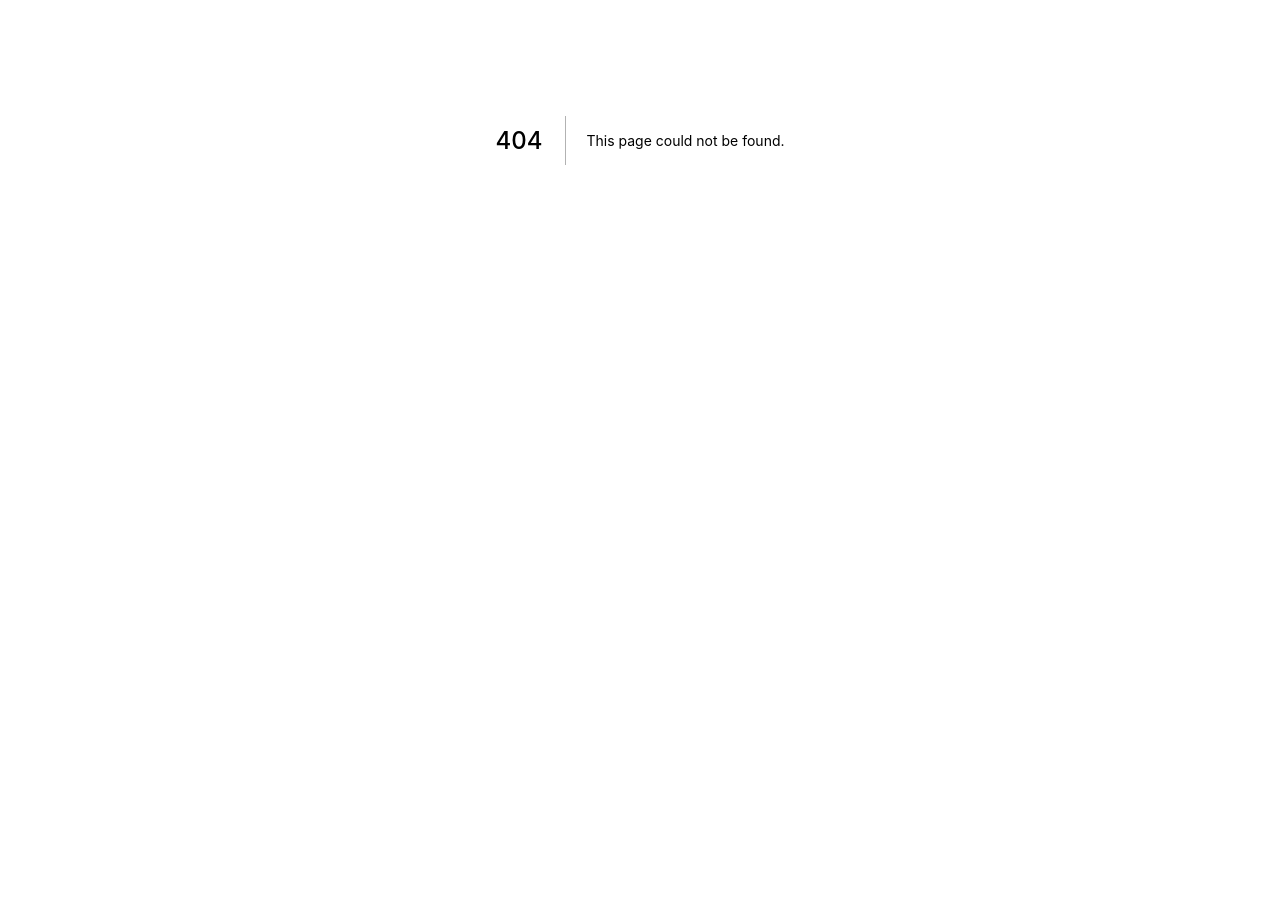
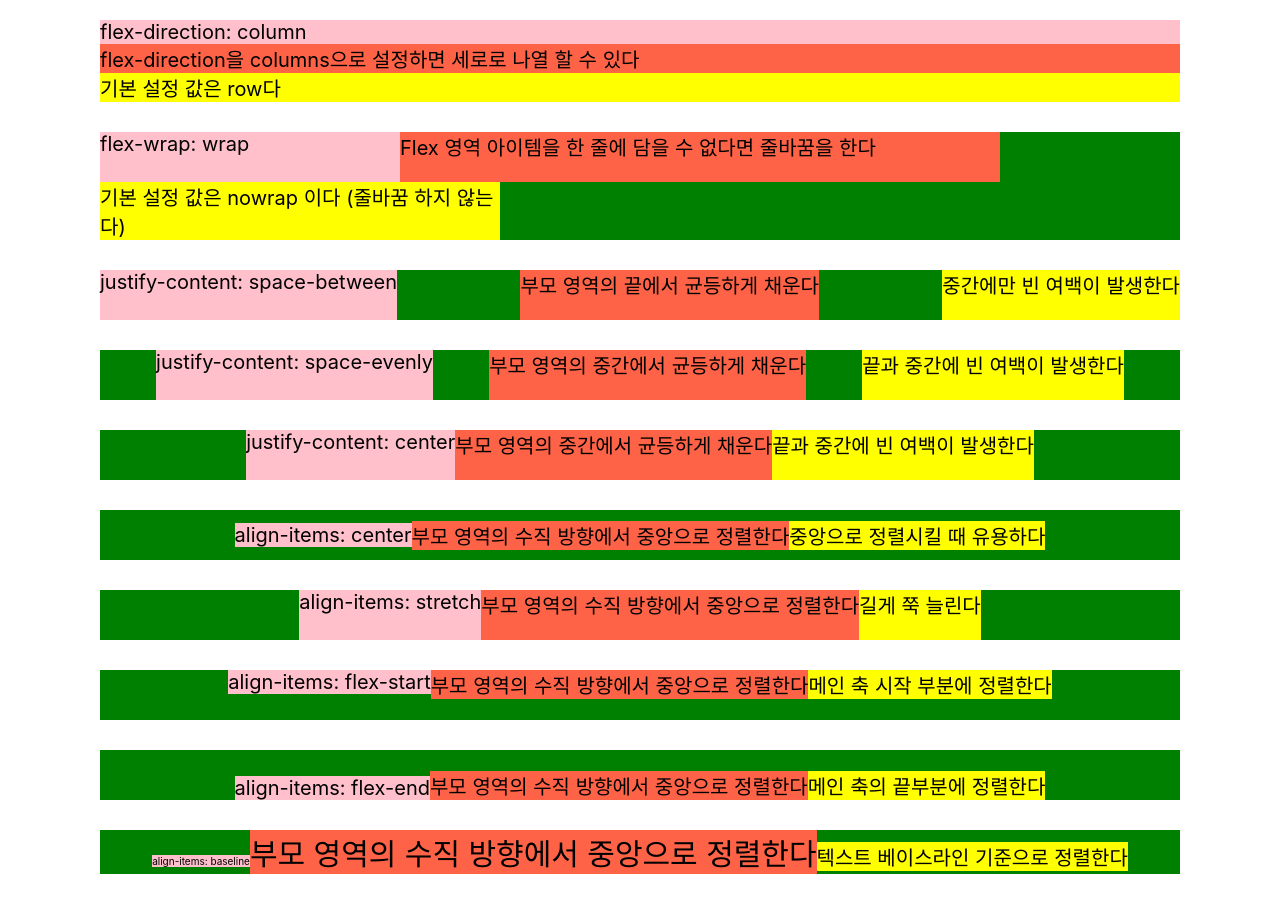
Before and after one commit to kwony/nextjs-study, a Next.js app: page /flex in a window 1280 px wide. Before the commit this address had no page. Shown: the part 260-1172 px from the top of the page. Before the commit the page ends 800 px from the top, so only its background shows below. Built offline with nearby package versions, Linux system fonts and the light colour scheme.

Commit message:
flex 스터디

```diff
--- /dev/null
+++ b/pages/flex/index.tsx
@@ -0,0 +1,247 @@
+import React from 'react'
+
+const Flex = () => {
+    return (
+        <div style={{
+            fontSize: "20px",
+            padding: "100px"
+        }}>
+            <div style={{
+                display: "flex",
+                backgroundColor: "green",
+                height: "60px",
+
+            }}>
+                <div style={{
+                    background: "pink"
+                }}
+                >display: flex</div>
+                <div style={{
+                    background: "tomato",
+                }}>Flex 아이템은 가로방향으로 배치된다</div>
+                <div style={{
+                    background: "yellow"
+                }}>Height는 부모를 따른다</div>
+
+            </div>
+            <div style={{
+                display: "inline-flex",
+                backgroundColor: "green",
+                height: "60px",
+                marginTop: "30px"
+            }}>
+                <div style={{
+                    background: "pink"
+                }}
+                >display: inline-flex</div>
+                <div style={{
+                    background: "tomato",
+                }}>inline-flex는</div>
+                <div style={{
+                    background: "yellow"
+                }}>부모의 영역가 요소의 전체 영역 만큼만 차지한다</div>
+            </div>
+
+            <div style={{
+                display: "flex",
+                flexDirection: "column",
+                marginTop: "30px"
+            }}>
+                <div style={{
+                    background: "pink"
+                }}
+                >flex-direction: column</div>
+                <div style={{
+                    background: "tomato",
+                }}>flex-direction을 columns으로 설정하면 세로로 나열 할 수 있다</div>
+                <div style={{
+                    background: "yellow"
+                }}>기본 설정 값은 row다</div>
+            </div>
+
+            <div style={{
+                display: "flex",
+                marginTop: "30px",
+                backgroundColor: "green",
+                flexWrap: "wrap"
+            }}>
+                <div style={{
+                    background: "pink",
+                    width: "300px",
+                    height: "50px"
+                }}
+                >flex-wrap: wrap</div>
+                <div style={{
+                    background: "tomato",
+                    width: "600px"
+                }}>Flex 영역 아이템을 한 줄에 담을 수 없다면 줄바꿈을 한다</div>
+                <div style={{
+                    background: "yellow",
+                    width: "400px"
+                }}>기본 설정 값은 nowrap 이다 (줄바꿈 하지 않는다)</div>
+            </div>
+
+            <div style={{
+                display: "flex",
+                justifyContent: "space-between",
+                marginTop: "30px",
+                background: "green",
+                height: "50px"
+            }}>
+                <div style={{
+                    background: "pink",
+                }}
+                >justify-content: space-between</div>
+                <div style={{
+                    background: "tomato",
+                }}>부모 영역의 끝에서 균등하게 채운다</div>
+                <div style={{
+                    background: "yellow",
+                }}>중간에만 빈 여백이 발생한다</div>
+            </div>
+
+            <div style={{
+                display: "flex",
+                justifyContent: "space-evenly",
+                marginTop: "30px",
+                background: "green",
+                height: "50px"
+            }}>
+                <div style={{
+                    background: "pink",
+
+                }}
+                >justify-content: space-evenly</div>
+                <div style={{
+                    background: "tomato",
+                }}>부모 영역의 중간에서 균등하게 채운다</div>
+                <div style={{
+                    background: "yellow",
+                }}>끝과 중간에 빈 여백이 발생한다</div>
+            </div>
+
+            <div style={{
+                display: "flex",
+                justifyContent: "center",
+                marginTop: "30px",
+                background: "green",
+                height: "50px"
+            }}>
+                <div style={{
+                    background: "pink",
+                }}
+                >justify-content: center</div>
+                <div style={{
+                    background: "tomato",
+                }}>부모 영역의 중간에서 균등하게 채운다</div>
+                <div style={{
+                    background: "yellow",
+                }}>끝과 중간에 빈 여백이 발생한다</div>
+            </div>
+
+            <div style={{
+                display: "flex",
+                justifyContent: "center",
+                marginTop: "30px",
+                background: "green",
+                height: "50px",
+                alignItems: "center"
+            }}>
+                <div style={{
+                    background: "pink",
+                }}
+                >align-items: center</div>
+                <div style={{
+                    background: "tomato",
+                }}>부모 영역의 수직 방향에서 중앙으로 정렬한다</div>
+                <div style={{
+                    background: "yellow",
+                }}>중앙으로 정렬시킬 때 유용하다</div>
+            </div>
+
+            <div style={{
+                display: "flex",
+                justifyContent: "center",
+                marginTop: "30px",
+                background: "green",
+                height: "50px",
+                alignItems: "stretch"
+            }}>
+                <div style={{
+                    background: "pink",
+                }}
+                >align-items: stretch</div>
+                <div style={{
+                    background: "tomato",
+                }}>부모 영역의 수직 방향에서 중앙으로 정렬한다</div>
+                <div style={{
+                    background: "yellow",
+                }}>길게 쭉 늘린다</div>
+            </div>
+
+            <div style={{
+                display: "flex",
+                justifyContent: "center",
+                marginTop: "30px",
+                background: "green",
+                height: "50px",
+                alignItems: "flex-start"
+            }}>
+                <div style={{
+                    background: "pink",
+                }}
+                >align-items: flex-start</div>
+                <div style={{
+                    background: "tomato",
+                }}>부모 영역의 수직 방향에서 중앙으로 정렬한다</div>
+                <div style={{
+                    background: "yellow",
+                }}>메인 축 시작 부분에 정렬한다</div>
+            </div>
+
+            <div style={{
+                display: "flex",
+                justifyContent: "center",
+                marginTop: "30px",
+                background: "green",
+                height: "50px",
+                alignItems: "flex-end"
+            }}>
+                <div style={{
+                    background: "pink",
+                }}
+                >align-items: flex-end</div>
+                <div style={{
+                    background: "tomato",
+                }}>부모 영역의 수직 방향에서 중앙으로 정렬한다</div>
+                <div style={{
+                    background: "yellow",
+                }}>메인 축의 끝부분에 정렬한다</div>
+            </div>
+
+            <div style={{
+                display: "flex",
+                justifyContent: "center",
+                marginTop: "30px",
+                background: "green",
+
+                alignItems: "baseline"
+            }}>
+                <div style={{
+                    background: "pink",
+                    fontSize: "10px"
+                }}
+                >align-items: baseline</div>
+                <div style={{
+                    background: "tomato",
+                    fontSize: "30px"
+                }}>부모 영역의 수직 방향에서 중앙으로 정렬한다</div>
+                <div style={{
+                    background: "yellow",
+                }}>텍스트 베이스라인 기준으로 정렬한다</div>
+            </div>
+        </div>
+    )
+}
+
+export default Flex;
```
